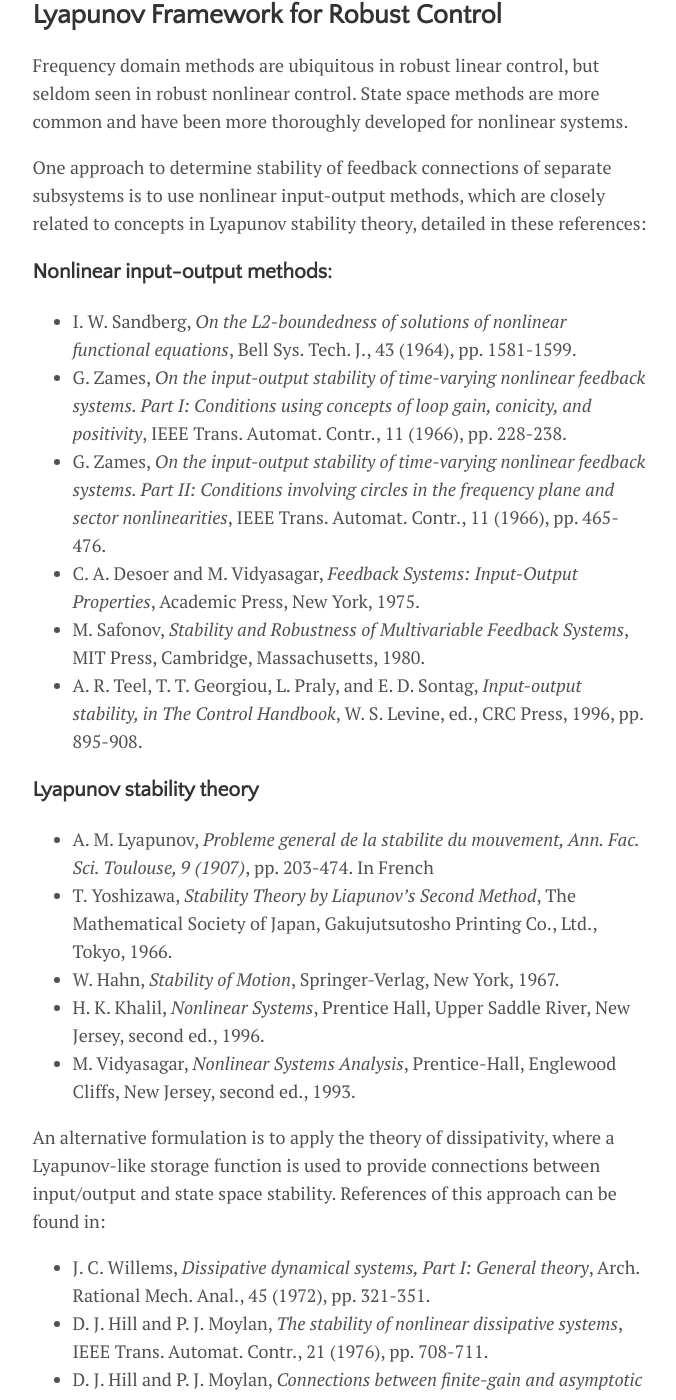
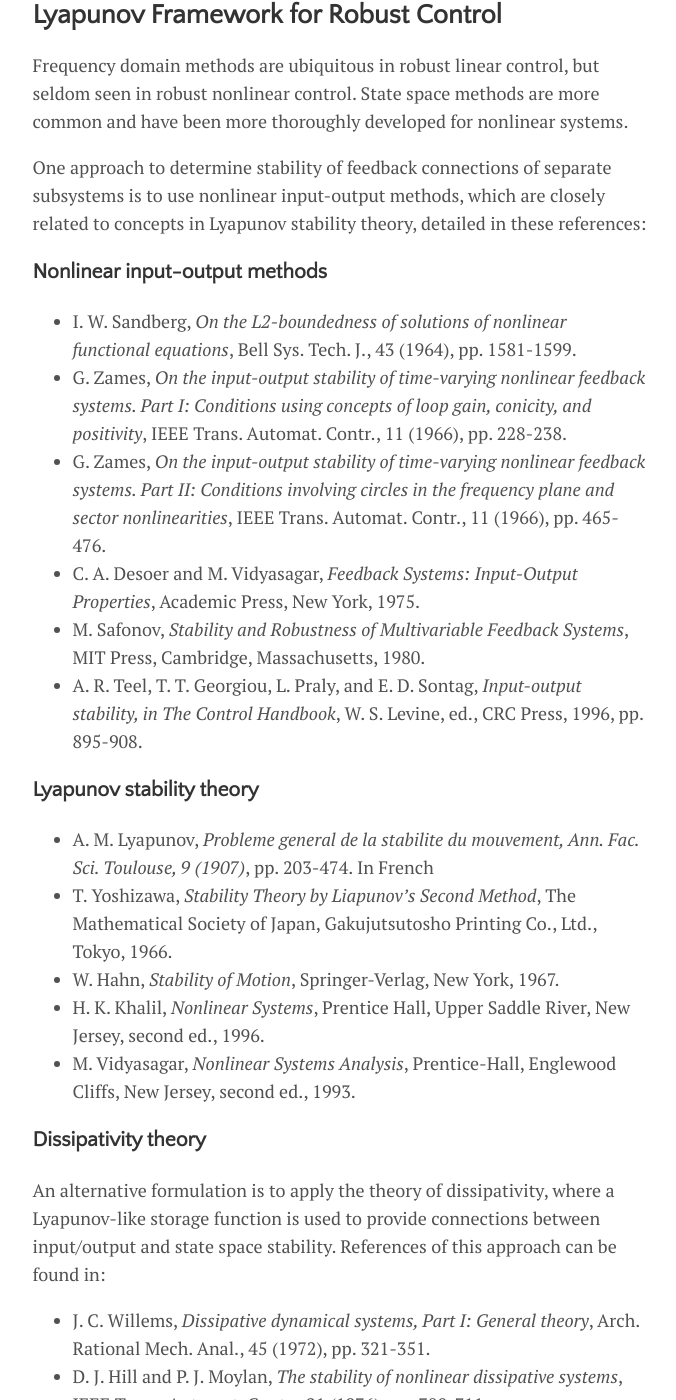
Before and after one commit to CheeGY/cheegy.github.io, a Jekyll site: the page built from _posts/2021-01-10-IntroChapterFreeman.md, in a window 1280 px wide and 1400 px high, scrolled down 1720 px. Shown: the whole window, without its empty margins (300-976 px from the left). Built offline with Jekyll 4.4.1, drawn with Linux system fonts in a browser that asks for light colours; formulas are drawn with MathJax 3; some of the changed text lies outside the part shown.

Commit message:
Update 2021-01-10-IntroChapterFreeman.md

```diff
--- a/_posts/2021-01-10-IntroChapterFreeman.md
+++ b/_posts/2021-01-10-IntroChapterFreeman.md
@@ -24,7 +24,7 @@ In this framework, it is often assumed that $G$ is linear, finite-dimensional an
 Frequency domain methods are ubiquitous in robust linear control, but seldom seen in robust nonlinear control. State space methods are more common and have been more thoroughly developed for nonlinear systems.
 
 One approach to determine stability of feedback connections of separate subsystems is to use nonlinear input-output methods, which are closely related to concepts in Lyapunov stability theory, detailed in these references:
-### Nonlinear input-output methods:
+### Nonlinear input-output methods
 - I. W. Sandberg, _On the L2-boundedness of solutions of nonlinear functional equations_, Bell Sys. Tech. J., 43 (1964), pp. 1581-1599.
 - G. Zames, _On the input-output stability of time-varying nonlinear feedback systems. Part I: Conditions using concepts of loop gain, conicity, and positivity_, IEEE Trans. Automat. Contr., 11 (1966), pp. 228-238.
 - G. Zames, _On the input-output stability of time-varying nonlinear feedback systems. Part II: Conditions involving circles in the frequency plane and sector nonlinearities_, IEEE Trans. Automat. Contr., 11 (1966), pp. 465-476.
@@ -39,6 +39,7 @@ One approach to determine stability of feedback connections of separate subsyste
 - H. K. Khalil, _Nonlinear Systems_, Prentice Hall, Upper Saddle River, New Jersey, second ed., 1996.
 - M. Vidyasagar, _Nonlinear Systems Analysis_, Prentice-Hall, Englewood Cliffs, New Jersey, second ed., 1993.
 
+### Dissipativity theory
 An alternative formulation is to apply the theory of dissipativity, where a Lyapunov-like storage function is used to provide connections between input/output and state space stability. References of this approach can be found in:
 - J. C. Willems, _Dissipative dynamical systems, Part I: General theory_, Arch. Rational Mech. Anal., 45 (1972), pp. 321-351.
 - D. J. Hill and P. J. Moylan, _The stability of nonlinear dissipative systems_, IEEE Trans. Automat. Contr., 21 (1976), pp. 708-711.
```
Also changed, not shown: other parts of _posts/2021-01-10-IntroChapterFreeman.md (+3 -0 lines).
